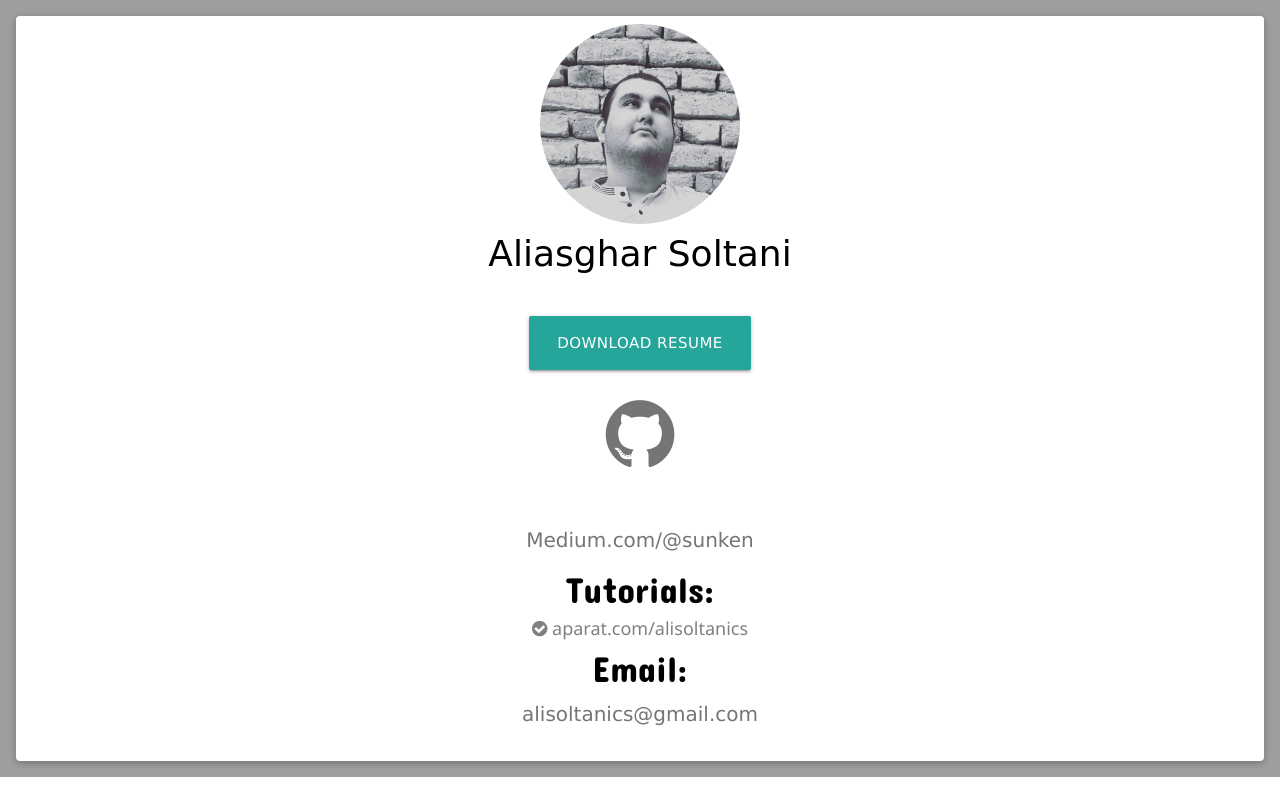
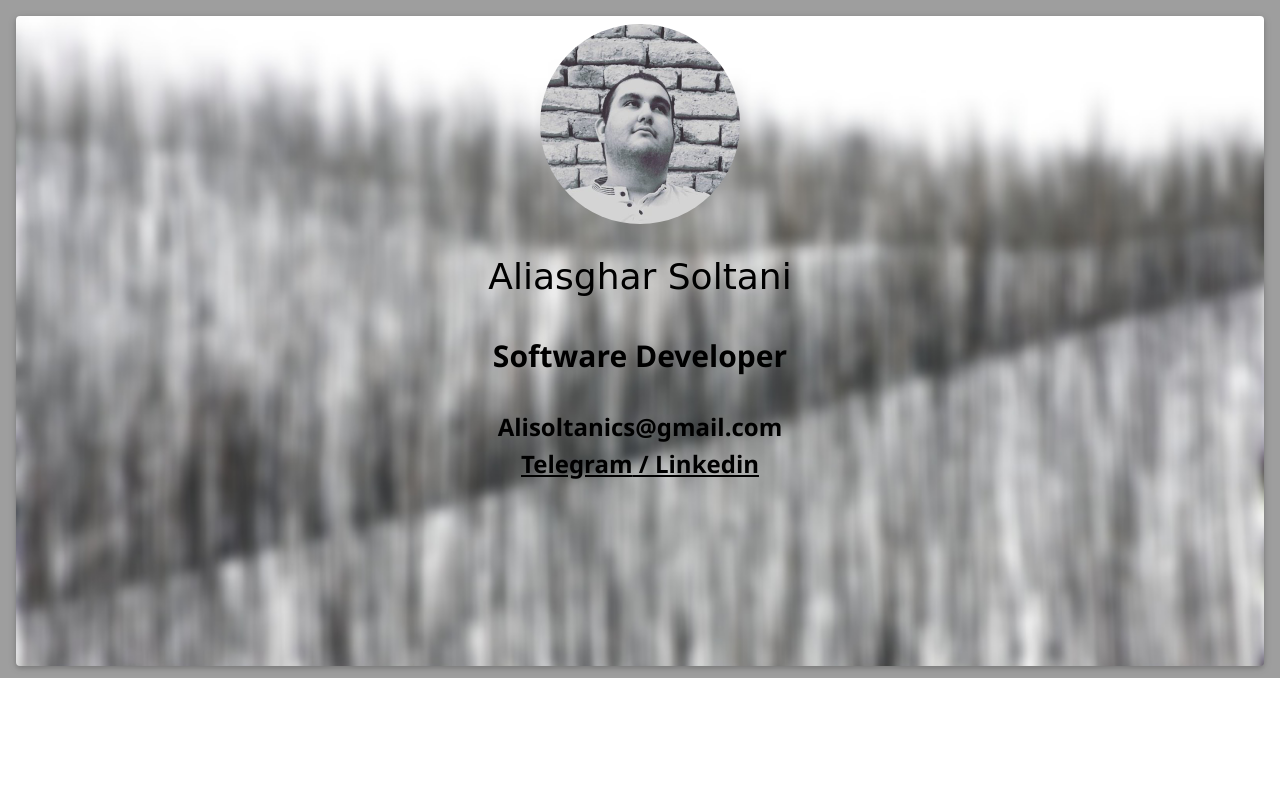
Before and after one commit to alisoltanics/alisoltanics.github.io, a plain HTML site: page index.html in a window 1280 px wide. Drawn offline with nearby package versions, Linux system fonts and the light colour scheme; a web font is replaced by a local one.

Commit message:
change ui

```diff
--- a/css/master.css
+++ b/css/master.css
@@ -2,6 +2,9 @@
   font-size: 17px;
   padding-left: 10px;
   padding-rigth: 10px;
+}
+.container1{
+  padding-bottom: 12px;
 }
 .prj{
   font-size: 36px;
@@ -11,4 +14,17 @@
 }
 .al{
   font-family: 'Prosto One', cursive;
+  color: black;
 }
+.main{
+  background-image: url("../44.jpg");
+  height: 650px;
+  width: 100%;
+  background-repeat: no-repeat, repeat;
+  background-size: cover;
+  -webkit-backdrop-filter: blur(5px);
+  backdrop-filter: blur(5px);
+}
+#link{
+  text-decoration: underline;
+}
--- a/index.html
+++ b/index.html
@@ -9,25 +9,14 @@
   <link rel="stylesheet" href="/css/master.css">
 </head>
 <body>
-<div class="w3-container w3-gray">
-  <div class="w3-card w3-white w3-round">
-    <div class="w3-text-black w3-center w3-padding w3-margin">
-      <img class="w3-circle" src="https://alisoltanics.github.io/ali.jpg" alt="ali soltani" width="200px" height="200px">
-      <h1 class="al">Aliasghar Soltani</h1>
-    </div>
-    <div class="w3-text-black w3-center w3-padding w3-margin">
-<a href='https://docs.google.com/document/d/1hCbJXyqxKaHjRqPJg8vGnB_KnPCXcBwwuI0PhvIvMuI/edit?usp=sharing' class="waves-effect waves-light btn-large">download resume</a>
-    <div class="w3-text-black w3-center w3-padding w3-margin">
-      <div class="prj w3-text-gray">
-        <span><a href="https://github.com/alisoltanics"><i class="fa fa-github" style="font-size:80px"></i></a></span>
-      </div>
-    </div>
-    <div class="w3-text-gray w3-center w3-padding w3-margin">
-       <p><a style="font-size:20px" target='_blank' href='https://medium.com/@sunken'>Medium.com/@sunken</a></p>
-      <h1 class="hd" style="color:black;">Tutorials:</h1>
-      <h5 style="color:gray"><span class="fa fa-check-circle"></span><a href="https://www.aparat.com/alisoltanics"> aparat.com/alisoltanics</a></h5>
-      <h1 class="hd" style="color:black;">Email:</h1>
-      <span style="font-size:20px">alisoltanics@gmail.com</span><br>
+<div class="w3-container container1 w3-gray">
+  <div class="w3-card main w3-white w3-round">
+    <div class="w3-center w3-padding w3-margin">
+      <img class="w3-circle" src="./ali.jpg" alt="ali soltani" width="200px" height="200px"><br><br>
+      <h1 class="al"><a href="/">Aliasghar Soltani</a></h1><br>
+      <h2><b>Software Developer</b></h2><br>
+      <h3><b><a href="mailto:alisoltanics@gmail.com">Alisoltanics@gmail.com</a></b></h3>
+      <h3 id="link"><b><a href="https://t.me/alisoltanics">Telegram</a> / <a href="https://www.linkedin.com/in/aliasghar-soltani-485859a5/">Linkedin</a></b></h3><br>
     </div>
   </div>
 </div>
```
Also changed, not shown: 44.jpg (added).
